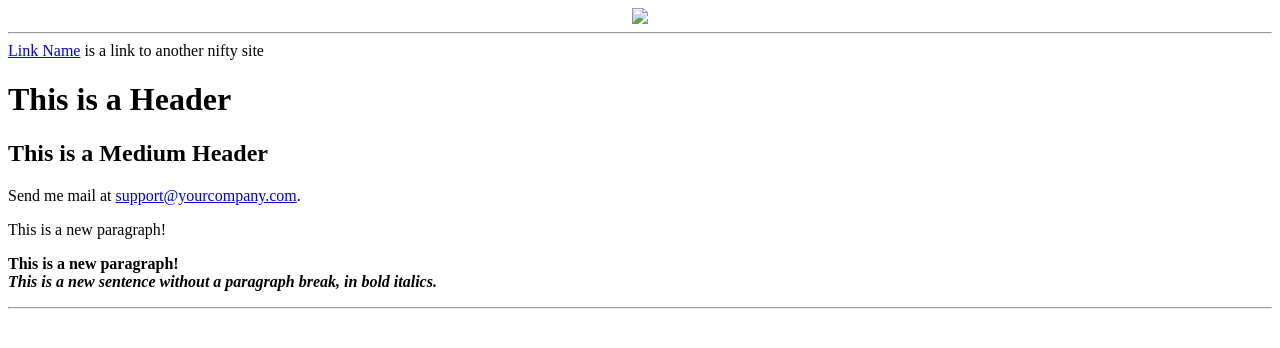
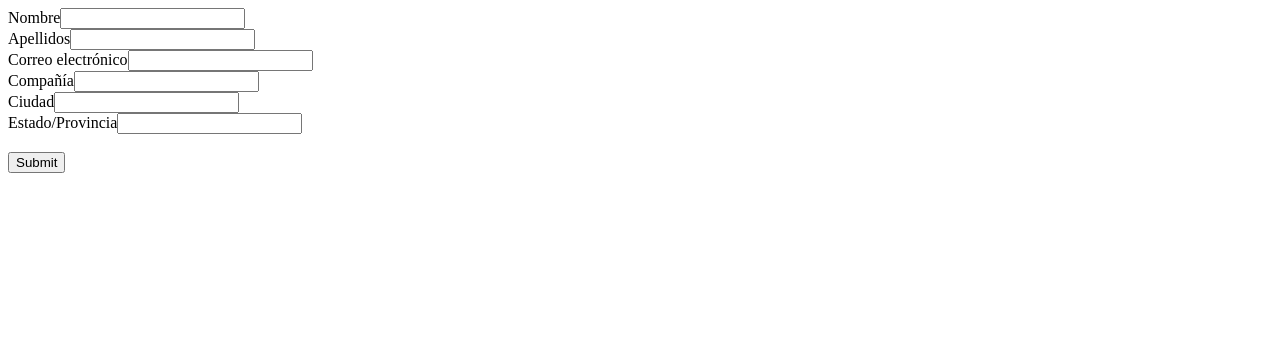
Before and after one commit to ctovarmartinez/testCapcha, a plain HTML site: page index.html in a window 1280 px wide. Drawn offline with Linux system fonts and the light colour scheme.

Commit message:
Update index.html
Signed-off-by: ctovarmartinez <107581584+ctovarmartinez@users.noreply.github.com>

```diff
--- a/index.html
+++ b/index.html
@@ -1,37 +1,47 @@
-<HTML>
+<!--  ----------------------------------------------------------------------  -->
+<!--  NOTA: Agregue el siguiente elemento <META> a su página <HEAD>.  Si es   -->
+<!--  preciso, modifique el parámetro charset para especificar el conjunto    -->
+<!--  de caracteres de su página HTML.                                        -->
+<!--  ----------------------------------------------------------------------  -->
 
-<HEAD>
+<META HTTP-EQUIV="Content-type" CONTENT="text/html; charset=UTF-8">
+<script src="https://www.google.com/recaptcha/api.js"></script>
+<script>
+ function timestamp() { var response = document.getElementById("g-recaptcha-response"); if (response == null || response.value.trim() == "") {var elems = JSON.parse(document.getElementsByName("captcha_settings")[0].value);elems["ts"] = JSON.stringify(new Date().getTime());document.getElementsByName("captcha_settings")[0].value = JSON.stringify(elems); } } setInterval(timestamp, 500);
+</script>
 
-<TITLE>Your Title Here</TITLE>
+<!--  ----------------------------------------------------------------------  -->
+<!--  NOTA: Agregue el siguiente elemento <FORM> a su página.                 -->
+<!--  ----------------------------------------------------------------------  -->
 
-</HEAD>
+<form action="https://test.salesforce.com/servlet/servlet.WebToLead?encoding=UTF-8" method="POST">
 
-<BODY BGCOLOR="FFFFFF">
+<input type=hidden name='captcha_settings' value='{"keyname":"testCapcha","fallback":"true","orgId":"00D780000008fpL","ts":""}'>
+<input type=hidden name="oid" value="00D780000008fpL">
+<input type=hidden name="retURL" value="http://google.com">
 
-<CENTER><IMG SRC="clouds.jpg" ALIGN="BOTTOM"> </CENTER>
+<!--  ----------------------------------------------------------------------  -->
+<!--  NOTA: Estos campos son elementos de depuración opcionales. Elimine      -->
+<!--  los comentarios de estas líneas si desea realizar una prueba en el      -->
+<!--  modo de depuración.                                                     -->
+<!--  <input type="hidden" name="debug" value=1>                              -->
+<!--  <input type="hidden" name="debugEmail"                                  -->
+<!--  value="ingenieria-quantics+472@quanticsgroup.com">                      -->
+<!--  ----------------------------------------------------------------------  -->
 
-<HR>
+<label for="first_name">Nombre</label><input  id="first_name" maxlength="40" name="first_name" size="20" type="text" /><br>
 
-<a href="http://somegreatsite.com">Link Name</a>
+<label for="last_name">Apellidos</label><input  id="last_name" maxlength="80" name="last_name" size="20" type="text" /><br>
 
-is a link to another nifty site
+<label for="email">Correo electrónico</label><input  id="email" maxlength="80" name="email" size="20" type="text" /><br>
 
-<H1>This is a Header</H1>
+<label for="company">Compañía</label><input  id="company" maxlength="40" name="company" size="20" type="text" /><br>
 
-<H2>This is a Medium Header</H2>
+<label for="city">Ciudad</label><input  id="city" maxlength="40" name="city" size="20" type="text" /><br>
 
-Send me mail at <a href="mailto:support@yourcompany.com">
+<label for="state">Estado/Provincia</label><input  id="state" maxlength="20" name="state" size="20" type="text" /><br>
 
-support@yourcompany.com</a>.
+<div class="g-recaptcha" data-sitekey="6LceR-8gAAAAAL23VTnqghgP2KM3MJRabhwZlc9s"></div><br>
+<input type="submit" name="submit">
 
-<P> This is a new paragraph!
-
-<P> <B>This is a new paragraph!</B>
-
-<BR> <B><I>This is a new sentence without a paragraph break, in bold italics.</I></B>
-
-<HR>
-
-</BODY>
-
-</HTML>
+</form>
```
